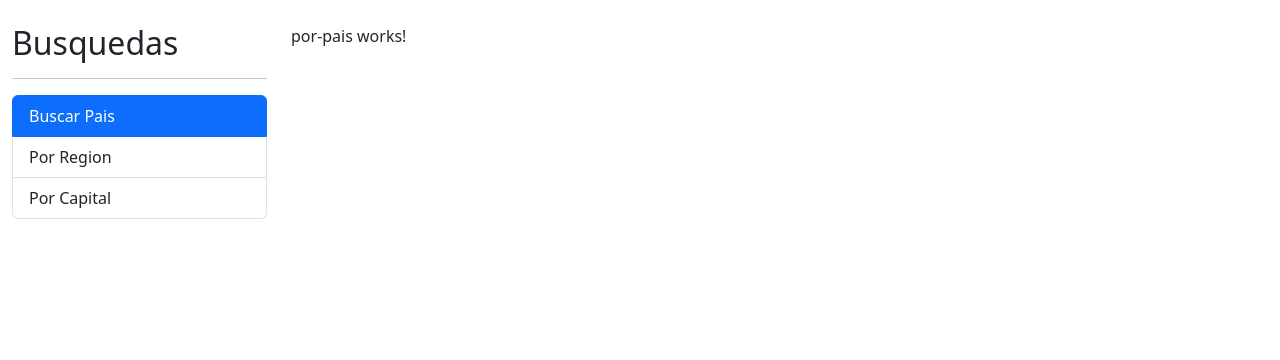
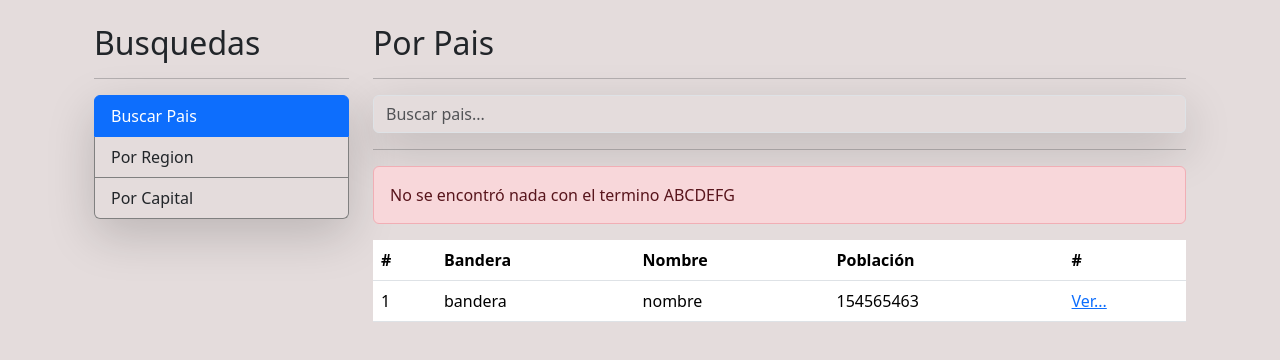
Before and after one commit to jaelEspinosa/Angular-paisApp, an Angular app: page / in a window 1280 px wide. Shown: the top 360 px of the page. Built offline with nearby package versions, Linux system fonts and the light colour scheme.

Commit message:
change styles

```diff
--- a/src/app/app.component.html
+++ b/src/app/app.component.html
@@ -1,7 +1,7 @@
 
 
 <div class="row container mt-4">
-  <div class="col-3">
+  <div class="col-md-3 col-sm-12 mb-4">
     <app-sidebar></app-sidebar>
   </div>
   <div class="col">
--- a/src/app/pais/pages/por-pais/por-pais.component.html
+++ b/src/app/pais/pages/por-pais/por-pais.component.html
@@ -1 +1,49 @@
-<p>por-pais works!</p>
+
+
+<h2>Por Pais</h2>
+<hr>
+
+<div class="row">
+  <div class="col">
+    <form autocomplete="off">
+      <input
+          type="text"
+          name="termino"
+          class="form-control shadow-lg"
+          placeholder="Buscar pais..."
+
+      />
+    </form>
+  </div>
+</div>
+
+<hr>
+<div class="alert alert-danger">
+     No se encontró nada con el termino ABCDEFG
+</div>
+<div class="row">
+  <div class="col">
+    <table class="table table-hover">
+      <thead>
+        <tr>
+          <th>#</th>
+          <th>Bandera</th>
+          <th>Nombre</th>
+          <th>Población</th>
+          <th>#</th>
+        </tr>
+      </thead>
+      <tbody>
+        <tr>
+          <td>1</td>
+          <td>bandera</td>
+          <td>nombre</td>
+          <td>154565463</td>
+          <td>
+            <a href="/pais/cri">Ver...</a>
+          </td>
+        </tr>
+      </tbody>
+    </table>
+  </div>
+</div>
--- a/src/app/pais/pages/por-pais/por-pais.component.ts
+++ b/src/app/pais/pages/por-pais/por-pais.component.ts
@@ -4,6 +4,13 @@
   selector: 'app-por-pais',
   templateUrl: './por-pais.component.html',
   styles: [
+    `
+    input{
+      background:rgb(228, 220, 220);
+      border: 1xp solid white;
+    }
+
+  `
   ]
 })
 export class PorPaisComponent implements OnInit {
--- a/src/app/shared/sidebar/sidebar.component.html
+++ b/src/app/shared/sidebar/sidebar.component.html
@@ -1,6 +1,7 @@
+<div >
 <h2>Busquedas</h2>
 <hr>
- <ul class="list-group menu">
+  <ul class="list-group shadow-lg">
      <li
          routerLink=""
          routerLinkActive="active"
@@ -24,3 +25,5 @@
          Por Capital
      </li>
   </ul>
+
+</div>
--- a/src/app/shared/sidebar/sidebar.component.ts
+++ b/src/app/shared/sidebar/sidebar.component.ts
@@ -3,7 +3,14 @@
 @Component({
   selector: 'app-sidebar',
   templateUrl: './sidebar.component.html',
-  styles: [
+  styles: [`
+  li{
+    cursor: pointer;
+    background: rgb(228, 220, 220);
+    border:1px solid gray;
+
+  }
+  `
   ]
 })
 export class SidebarComponent implements OnInit {
--- a/src/index.html
+++ b/src/index.html
@@ -9,6 +9,6 @@
   <link href="https://cdn.jsdelivr.net/npm/bootstrap@5.3.0-alpha1/dist/css/bootstrap.min.css" rel="stylesheet" integrity="sha384-GLhlTQ8iRABdZLl6O3oVMWSktQOp6b7In1Zl3/Jr59b6EGGoI1aFkw7cmDA6j6gD" crossorigin="anonymous">
 </head>
 <body>
-  <app-root></app-root>
+  <app-root class="d-flex justify-content-center"></app-root>
 </body>
 </html>
--- a/src/styles.css
+++ b/src/styles.css
@@ -1,5 +1,5 @@
 /* You can add global styles to this file, and also import other style files */
 
-.menu{
-  cursor: pointer;
+body{
+  background-color: rgb(228, 220, 220);
 }
```
Also changed, not shown: src/app/shared/shared.module.ts (+6 -5 lines). Lines whose indentation alone changed are shown as unchanged.
